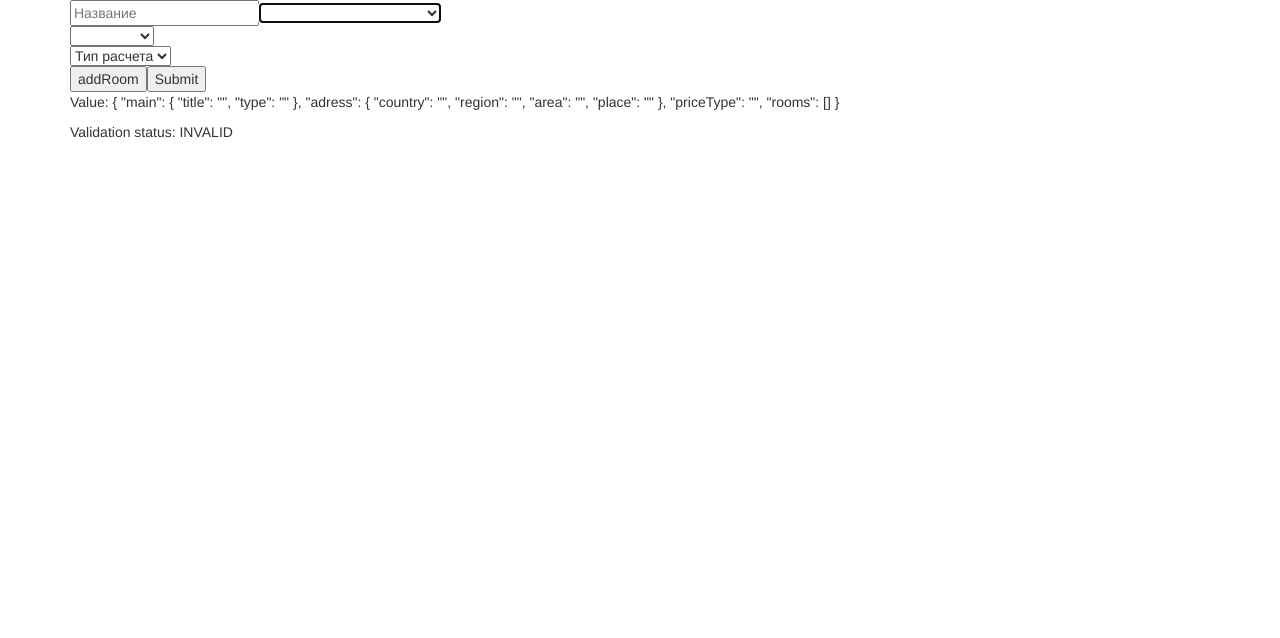
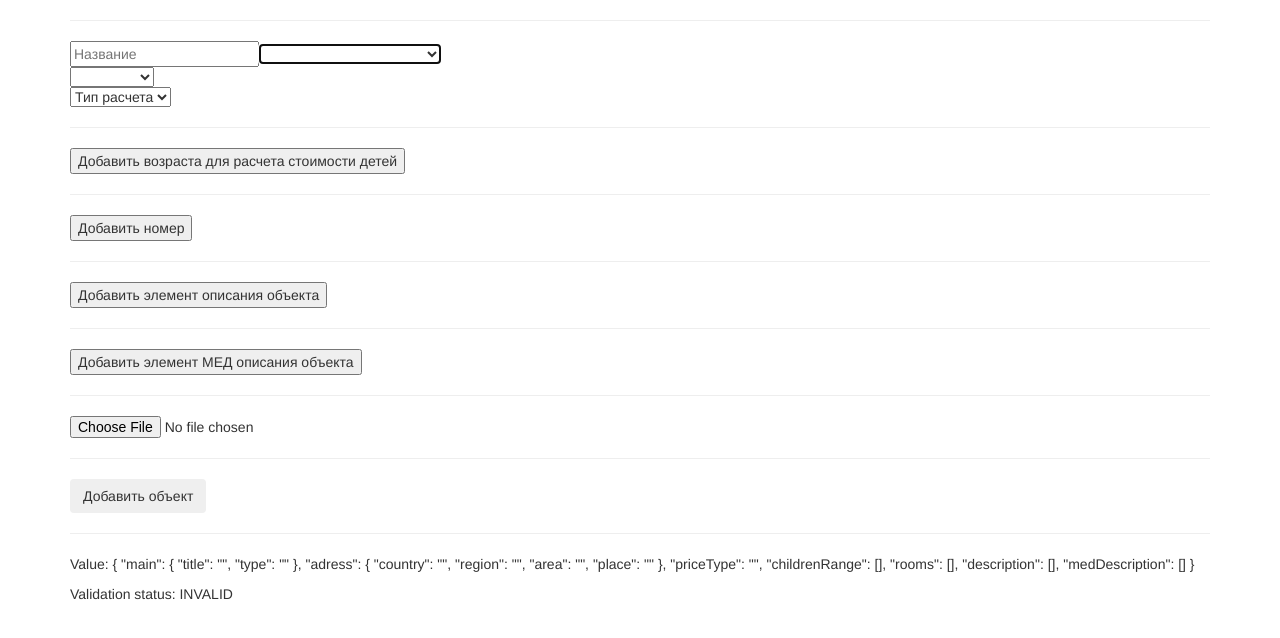
Before and after one commit to VitaliZinkevich/shopApp, an Angular app: page / in a window 1280 px wide. Shown: the top 638 px of the page. Built offline with nearby package versions, Linux system fonts and the light colour scheme.

Commit message:
adding new features to exist form

```diff
--- a/src/app/addnewobj/addnewobj.component.html
+++ b/src/app/addnewobj/addnewobj.component.html
@@ -1,4 +1,4 @@
-
+<hr>
 <form [formGroup]="form">
 
 
@@ -47,43 +47,121 @@
       <option  value='Дни'>Дни </option>
 
   </select>
+<hr>
+<!-- childrenRange -->
 
 
+<div formArrayName="childrenRange">
+
+      <div *ngFor="let cR of childrenRange.controls; let i=index" [formGroupName]="i">
+
+        <input formControlName="from" name="from" placeholder="Возраст с ">
+        <input formControlName="to" name="to" placeholder="Восраст по">
+
+
+        <br>
+        <br>
+        </div>
+
+  <button (click)='addChildrenRange()'> Добавить возраста для расчета стоимости детей</button>
+
+</div>
+
+
+
+
+
+<!-- end childrenRange -->
+
+
+<!-- Rooms -->
+<hr>
     <div formArrayName="rooms">
 
           <div *ngFor="let room of rooms.controls; let i=index" [formGroupName]="i">
 
             <input formControlName="roomname" name="roomname" placeholder="Название номера">
 
+            <div *ngFor='let inp of childrenRange.controls; let i = index' >
 
-            <input formControlName="priceAdult" name="priceAdult" placeholder="Цена за взрослого">
-            <input formControlName="priceChildren" name="priceChildren" placeholder="Цена за ребенка">
+            <input formControlName="groupPrice" name="rangePrice" placeholder="Цена за возрастную гуппу">
+
+
+            </div>
+
 
             <select formControlName="accommodation" name="accommodation" multiple>
               <option *ngFor='let ac of acc' [value]='ac'> {{ac}}</option>
             </select>
-
+            <br>
+            <br>
             </div>
 
 
-          </div>
+    </div>
 
 
+  <button (click)='addRoom()'> Добавить номер</button>
+<hr>
+<!-- end Rooms -->
 
-  <button (click)='addRoom()'> addRoom</button>
+<!-- description -->
+
+<div formArrayName="description">
+
+      <div *ngFor="let descr of description.controls; let i=index" [formGroupName]="i">
 
 
+        <select formControlName="feature" name="feature" >
+          <option  [selected]='true'>Выберете из вариантов</option>
+          <option *ngFor='let f of objFeatures' [value]='f'> {{f}}</option>
+        </select>
 
 
+        <textarea formControlName="description" name="description" placeholder="Описание"></textarea>
+        <br>
+        <br>
+        </div>
+
+  <button (click)='addDescription()'>Добавить элемент описания объекта</button>
+</div>
+
+<hr>
+<!-- end description -->
+
+<!-- medDescription -->
+<div formArrayName="medDescription">
+
+      <div *ngFor="let medDescr of medDescription.controls; let i=index" [formGroupName]="i">
 
 
+        <select formControlName="feature" name="feature">
+          <option  [selected]='true'>Выберете из вариантов</option>
+          <option *ngFor='let f of objMedFeatures' [value]='f'> {{f}}</option>
+        </select>
 
 
+        <textarea formControlName="description" name="description" placeholder="Описание"></textarea>
+        <br>
+        <br>
+        </div>
+
+  <button (click)='addMedDescription()'>Добавить элемент MEД описания объекта</button>
+</div>
+<!-- medDescription -->
+
+<hr>
+<!-- Upload common FOTOS -->
+<input type="file" (change)="fileChange($event)" placeholder="Загрузить фото объекта" accept=".pdf,.doc,.docx">
+<!-- end Upload common FOTOS -->
 
 
+<hr>
 
-    <button>Submit</button>
+    <button class="btn">Добавить объект</button>
   </form>
+
+  <hr>
 
   <p>Value: {{ form.value | json }}</p>
   <p>Validation status: {{ form.status }}</p>
--- a/src/app/addnewobj/addnewobj.component.ts
+++ b/src/app/addnewobj/addnewobj.component.ts
@@ -1,5 +1,5 @@
 import { Component, OnInit, Inject } from '@angular/core';
-import { Newobj, Main, Price, Accommodation, Address, Rooms,  adressOption, TYPES, accommodation} from '../newobj'
+import { Newobj, Main, Price, Accommodation, Address, Rooms,  adressOption, TYPES, accommodation, objFeatures, Description, objMedFeatures, ChildrenRange} from '../newobj'
 import {FormBuilder, FormGroup, Validators, FormArray} from '@angular/forms';
 
 @Component({
@@ -13,7 +13,8 @@ form: FormGroup;
 acc = accommodation;
 type = TYPES;
 adressList = adressOption;
-
+objFeatures = objFeatures;
+objMedFeatures = objMedFeatures
 
 countryIndex : number = 0;
 countrySelected = false;
@@ -36,7 +37,11 @@ constructor(private  fb: FormBuilder) {
          place: ''
        }),
        priceType: '',
+       childrenRange: fb.array ([]),
        rooms: fb.array ([]),
+       description: fb.array ([]),
+       medDescription: fb.array ([]),
+
 
      });
 
@@ -52,9 +57,42 @@ get rooms(): FormArray {
 };
 
 addRoom() {
-  console.log ('add Room')
   this.rooms.push(this.fb.group(new Rooms ()));
 }
+
+
+
+get description(): FormArray {
+  return this.form.get('description') as FormArray;
+};
+
+
+addDescription (){
+
+this.description.push(this.fb.group(new Description ()));
+
+}
+
+get medDescription(): FormArray {
+  return this.form.get('medDescription') as FormArray;
+};
+
+get childrenRange(): FormArray {
+  return this.form.get('childrenRange') as FormArray;
+};
+
+addChildrenRange() {
+  this.childrenRange.push(this.fb.group(new ChildrenRange ()));
+}
+
+
+
+addMedDescription (){
+
+this.medDescription.push(this.fb.group(new Description ()));
+
+}
+
 
 checkCountry(event){
 
@@ -74,9 +112,29 @@ checkRegion(event){
   this.regionSelected = true
 
 }
-
-
-
+/*
+fileChange(event) {
+    let fileList: FileList = event.target.files;
+    if(fileList.length > 0) {
+        let file: File = fileList[0];
+        let formData:FormData = new FormData();
+        formData.append('uploadFile', file, file.name);
+        let headers = new Headers();
+        /** In Angular 5, including the header Content-Type can invalidate your request */
+        /*
+        headers.append('Content-Type', 'multipart/form-data');
+        headers.append('Accept', 'application/json');
+        let options = new RequestOptions({ headers: headers });
+        this.http.post(`${this.apiEndPoint}`, formData, options)
+            .map(res => res.json())
+            .catch(error => Observable.throw(error))
+            .subscribe(
+                data => console.log('success'),
+                error => console.log(error)
+            )
+    }
+}
+*/
 
 
 }
--- a/src/app/newobj.ts
+++ b/src/app/newobj.ts
@@ -3,8 +3,27 @@ export class Newobj {
   public main: Main;
   public address: Address;
   public priceType: string = '';
+  public childrenRange: ChildrenRange[];
   public rooms: Rooms[];
+  public description: Description[];
+  public medDescription: Description[];
 
+// extra options
+
+}
+
+
+export class ChildrenRange {
+
+from = ''
+to = ''
+
+}
+
+export class Description {
+
+feature: string = '';
+description: string = '';
 
 }
 
@@ -25,8 +44,8 @@ export class Address {
 }
 
 export class Price {
-  adult = 0;
-  children = 0
+  groupPrice = 0;
+
 }
 
 export class Accommodation {
@@ -36,9 +55,12 @@ valid = '';
 
 export class Rooms {
   roomname: string = '';
-  priceAdult: number = 0;
-  priceChildren: number = 0
-  accommodation = []
+  rangePrice:Price[] ;
+  accommodation = [];
+
+// extra options
+
+
 
 constructor(){}
 
@@ -90,3 +112,6 @@ export const adressOption = [ {country: 'Беларусь',
 export const accommodation = [['1'],['1+1'],['1+2'],['2'],['2+1'],['2+2'],['2+3'],['3']]
 
 export const TYPES = ['Санаторий', 'Оздаровительный центр'];
+
+export const objFeatures = ['Бассейн', 'Озеро', 'Баня','Прокат']
+export const objMedFeatures = ['Кожные', 'Кордеолог', 'Костные','Еще другие']
```
